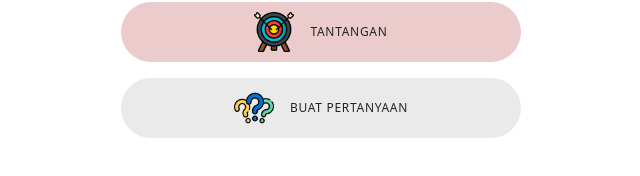
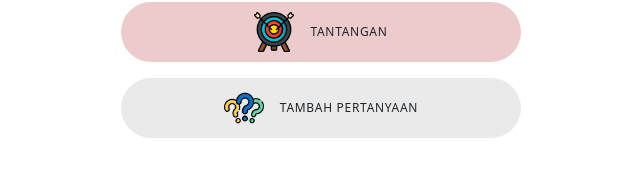
Before and after one commit to AldianBaim/lembar-edukatif-belajar, a React (Vite) app: page / in a window 1280 px wide. Shown: the part 448-624 px from the top of the page, without its empty margins (319-959 px from the left). Built offline with nearby package versions, Linux system fonts and the light colour scheme.

Commit message:
fix: update text

```diff
--- a/src/App.jsx
+++ b/src/App.jsx
@@ -38,7 +38,7 @@ function App() {
         <button className="btn-custom rounded-pill p-3 px-5 w-100 w-lg-75 mx-auto mb-3" style={{ backgroundColor: "#EAEAEA" }}>
           <div className="text d-flex align-items-center">
             <img src="/image/question-mark.png" className="me-3" width={40} alt="" />
-            <div className="text-dark">Buat Pertanyaan</div>
+            <div className="text-dark">Tambah Pertanyaan</div>
           </div>
         </button>
       </Link>
```
